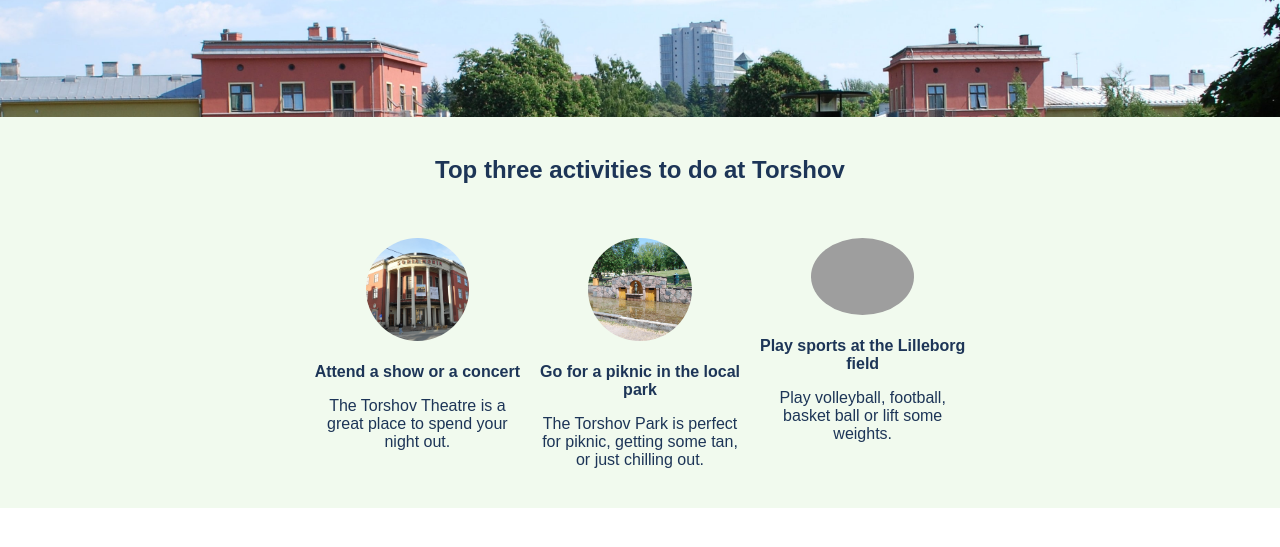
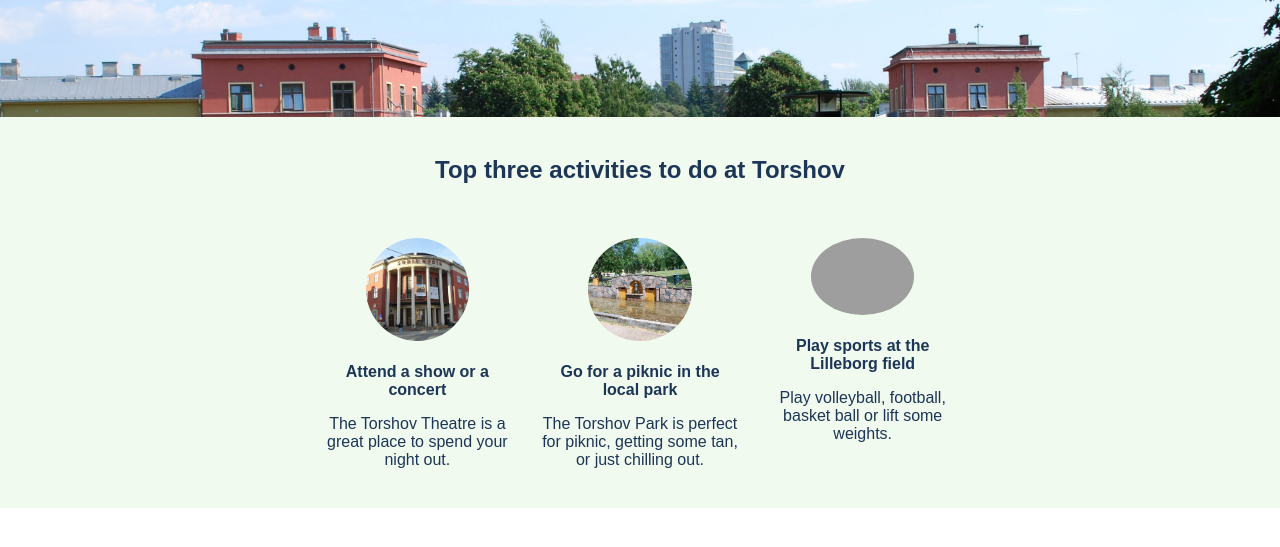
Before and after one commit to bluepersia/hometown-homepage, a website: page index.html in a window 1280 px wide. Shown: the part 231-778 px from the top of the page. Drawn offline with Linux system fonts and the light colour scheme; grey boxes are pictures that could not be loaded.

Commit message:
Fix: activity title width

```diff
--- a/src/css/blocks/activity/activity.css
+++ b/src/css/blocks/activity/activity.css
@@ -7,5 +7,7 @@
 
 .activity__title {
   font-size: var(--font-size-100);
+  margin: 0 auto;
   margin-bottom: 1rem;
+  max-width: 197px;
 }
```
